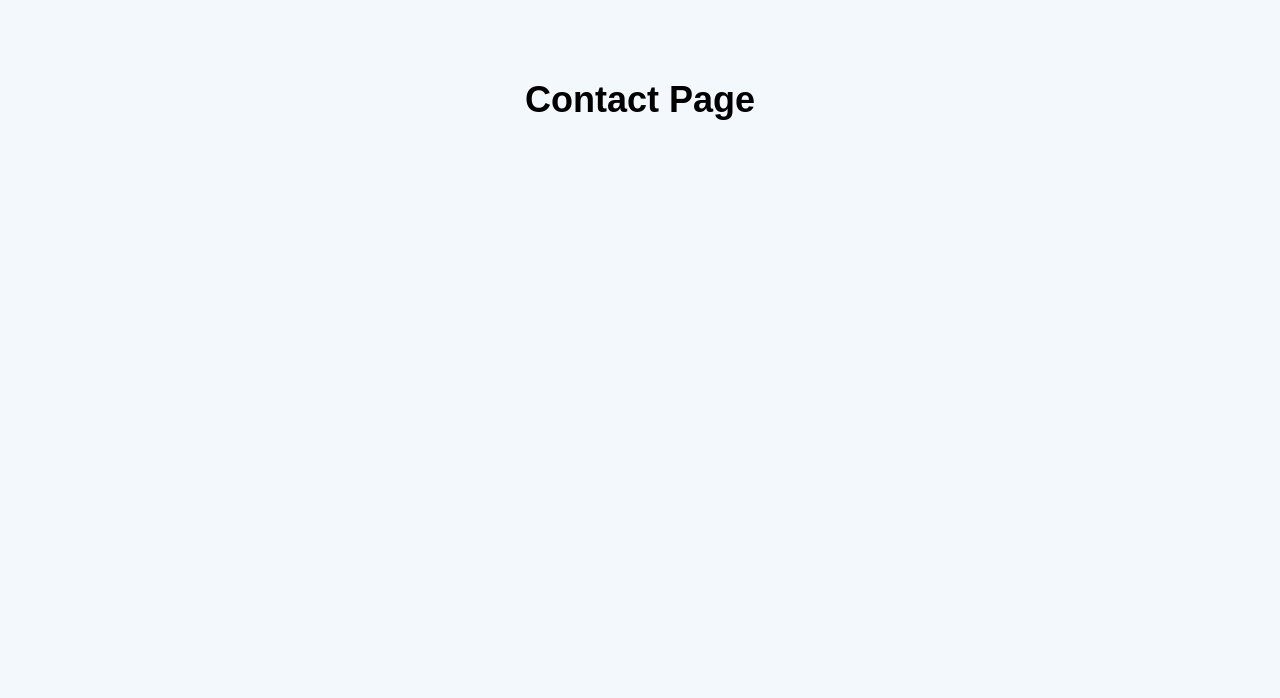
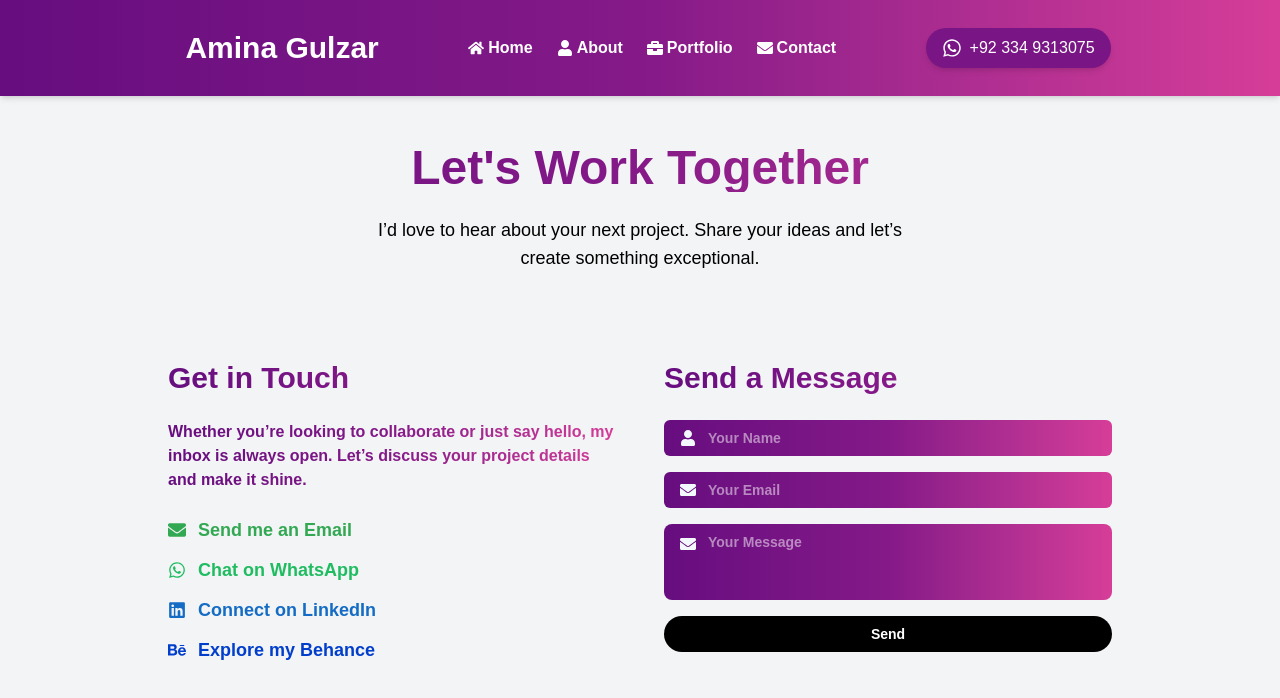
Before and after one commit to hassan-qureshii/Client-portfolio, a React (Vite) app: page /contact in a window 1280 px wide. Shown: the top 698 px of the page. Built offline with nearby package versions, Linux system fonts and the light colour scheme.

Commit message:
add fully functional contact page with form and social links

```diff
--- a/src/components/Footer.tsx
+++ b/src/components/Footer.tsx
@@ -26,9 +26,9 @@ const Footer = () => {
 
   // Social media + new icons (without href)
   const socialLinks = [
-    { icon: FaLinkedinIn, href: "https://www.linkedin.com" },
+    { icon: FaLinkedinIn, href: "https://www.linkedin.com/in/amina-gulzar-341846284/" },
     { icon: FaInstagram, href: "https://www.instagram.com/amina454096/?utm_source=qr&igsh=MTNzN2tleGozN3Izcg%3D%3D#" },
-    { icon: FaBehance, href: "https://www.behance.net" },
+    { icon: FaBehance, href: "https://www.behance.net/AminaGulzar" },
 
     // Added (NO href as requested)
     { icon: SiUpwork, href: null },
--- a/src/components/Header/HeaderLogo.tsx
+++ b/src/components/Header/HeaderLogo.tsx
@@ -4,17 +4,11 @@ import logo from "../../assets/logo.png";
 const HeaderLogo = () => {
   return (
     <div className="flex items-center">
-      <img
-        src={logo}
-        alt="Logo"
-        className="h-16 w-16 mb-2 border border-white rounded-full shadow-lg"
-      />
-
-    <motion.h1
+  <motion.h1
   initial={{ opacity: 0, y: -10 }}
   animate={{ opacity: 1, y: 0 }}
   transition={{ duration: 0.6 }}
-  className="text-2xl font-bold pl-4 "
+  className="text-2xl md:text-3xl font-bold pl-4 "
 >
   Amina Gulzar
 </motion.h1>
--- a/src/components/Header/MobileNav.tsx
+++ b/src/components/Header/MobileNav.tsx
@@ -16,7 +16,7 @@ interface MobileNavProps {
 
 const MobileNav: React.FC<MobileNavProps> = ({ close }) => {
   return (
-    <div className="fixed top-0 right-0 h-screen w-1/2 bg-gradient-to-r from-[#670D7F] via-[#851988] to-[#D63D98] text-white shadow-lg z-50 flex flex-col justify-start">
+    <div className="fixed top-0 right-0 h-screen w-1/2 bg-gradient-to-b from-[#670D7F] via-[#851988] to-[#D63D98] text-white shadow-lg z-50 flex flex-col justify-start">
 
       {/* Close button */}
       <div className="flex justify-end p-4">
@@ -54,7 +54,7 @@ const MobileNav: React.FC<MobileNavProps> = ({ close }) => {
       {/* WhatsApp button fixed at bottom */}
       <div className="mt-auto p-6">
         <a
-          href="https://wa.me/1234567890"  // replace with your real WhatsApp number
+          href="https://wa.me/923349313075"
           target="_blank"
           rel="noopener noreferrer"
           className="block w-full text-center bg-black text-[#f3f8fc] py-3 rounded-full font-semibold"
--- a/src/components/Hero.tsx
+++ b/src/components/Hero.tsx
@@ -4,7 +4,7 @@ import { Typewriter } from 'react-simple-typewriter'
 
 const Hero = () => {
   return (
-    <div className="w-full min-h-[60vh] md:min-h-[70vh] flex items-center justify-center bg-[#f3f8fc]">
+    <div className="w-full min-h-[70vh] flex items-center justify-center bg-[#f3f8fc]">
       <div className="flex flex-col justify-center items-center text-center">
 
         {/* Profile Image with Gradient Border + Hover Animation */}
--- a/src/pages/Contact.tsx
+++ b/src/pages/Contact.tsx
@@ -1,9 +1,151 @@
+import Header from "../components/Header/Header";
+import { FaEnvelope, FaWhatsapp, FaLinkedin, FaBehance, FaUser } from "react-icons/fa";
+import { useState } from "react";
+
 const Contact = () => {
+  const [name, setName] = useState("");
+  const [email, setEmail] = useState("");
+  const [message, setMessage] = useState("");
+
+  const handleSendWhatsApp = () => {
+    const phoneNumber = "+923349313075";
+    const text = `Hello, my name is ${name}. My email is ${email}. Message: ${message}`;
+    const url = `https://wa.me/${phoneNumber}?text=${encodeURIComponent(text)}`;
+    window.open(url, "_blank");
+  };
+
   return (
-    <div id='contact'>
-      <h1 className="text-4xl font-bold text-center mt-20">Contact Page</h1>
+    <div className="w-full min-h-screen bg-gray-100">
+      {/* Header */}
+      <Header />
+
+      {/* Hero Section */}
+      <div className="text-center py-12 px-4">
+        <h1 className="text-4xl md:text-5xl font-extrabold mb-6 bg-clip-text text-transparent
+          bg-gradient-to-r from-[#670D7F] via-[#851988] to-[#D63D98]
+          hover:scale-105 transition-transform duration-300">
+          Let's Work Together
+        </h1>
+        <p className="max-w-xl mx-auto text-lg text-black">
+          I’d love to hear about your next project. Share your ideas and let’s
+          create something exceptional.
+        </p>
+      </div>
+
+      {/* Contact Section */}
+      <div className="flex flex-col md:flex-row justify-center gap-12 py-10 px-6 rounded-lg">
+        {/* Contact Info */}
+        <div className="max-w-md text-black">
+          <h2 className="text-3xl font-bold mb-6 text-transparent bg-clip-text
+            bg-gradient-to-r from-[#670D7F] via-[#851988] to-[#D63D98]">Get in Touch</h2>
+          <p className="mb-6  text-transparent bg-clip-text
+            bg-gradient-to-r from-[#670D7F] via-[#851988] to-[#D63D98] font-bold">
+            Whether you’re looking to collaborate or just say hello, my inbox is
+            always open. Let’s discuss your project details and make it shine.
+          </p>
+
+          {/* Contact Options */}
+          <div className="space-y-3">
+            <div className="flex items-center gap-3 hover:scale-105 transition-transform">
+              <FaEnvelope size={18} className="text-[#33A853] font-bold" />
+              <a href="mailto:reshamjan046@gmail.com" className="text-lg hover:underline text-[#33A853] font-bold">
+                Send me an Email
+              </a>
+            </div>
+
+            <div className="flex items-center gap-3 hover:scale-105 transition-transform">
+              <FaWhatsapp size={18} className="text-[#20BC61] font-bold" />
+              <a
+                href="https://wa.me/923349313075"
+                target="_blank"
+                rel="noopener noreferrer"
+                className="text-lg hover:underline text-[#20BC61] font-bold"
+              >
+                Chat on WhatsApp
+              </a>
+            </div>
+
+            <div className="flex items-center gap-3 hover:scale-105 transition-transform">
+              <FaLinkedin size={18} className="text-[#146CC4] font-bold"/>
+              <a
+                href="https://www.linkedin.com/in/amina-gulzar-341846284/"
+                target="_blank"
+                rel="noopener noreferrer"
+                className="text-lg hover:underline text-[#146CC4] font-bold"
+              >
+                Connect on LinkedIn
+              </a>
+            </div>
+
+            <div className="flex items-center gap-3 hover:scale-105 transition-transform">
+              <FaBehance size={18} className="text-[#003ECB] font-bold" />
+              <a
+                href="https://www.behance.net/AminaGulzar"
+                target="_blank"
+                rel="noopener noreferrer"
+                className="text-lg hover:underline text-[#003ECB] font-bold"
+              >
+                Explore my Behance
+              </a>
+            </div>
+          </div>
+        </div>
+
+        {/* Form Section */}
+        <div className="max-w-md w-full">
+          <h2 className="text-3xl font-bold mb-6 text-transparent bg-clip-text
+            bg-gradient-to-r from-[#670D7F] via-[#851988] to-[#D63D98]">
+            Send a Message
+          </h2>
+          <div className="space-y-4">
+            {/* Name Input */}
+            <div className="flex items-center  bg-gradient-to-r from-[#670D7F] via-[#851988] to-[#D63D98] rounded-md px-4 py-2">
+              <FaUser className="text-[#f3f8fc] mr-3" />
+              <input
+                type="text"
+                placeholder="Your Name"
+                value={name}
+                onChange={(e) => setName(e.target.value)}
+                className="flex-1 text-white text-sm focus:outline-none font-bold"
+              />
+            </div>
+
+            {/* Email Input */}
+            <div className="flex items-center bg-gradient-to-r from-[#670D7F] via-[#851988] to-[#D63D98] rounded-md px-4 py-2">
+              <FaEnvelope className="text-[#f3f8fc] mr-3" />
+              <input
+                type="email"
+                placeholder="Your Email"
+                value={email}
+                onChange={(e) => setEmail(e.target.value)}
+                className="flex-1 text-white text-sm focus:outline-none font-bold"
+              />
+            </div>
+
+            {/* Message Input */}
+            <div className="flex items-start bg-gradient-to-r from-[#670D7F] via-[#851988] to-[#D63D98] rounded-lg px-4 py-2">
+              <FaEnvelope className="text-[#f3f8fc] mr-3 mt-1" />
+              <textarea
+                rows={3}
+                placeholder="Your Message"
+                value={message}
+                onChange={(e) => setMessage(e.target.value)}
+                className="flex-1 text-white text-sm focus:outline-none font-bold resize-none"
+              />
+            </div>
+
+            {/* Send Button */}
+            <button
+              onClick={handleSendWhatsApp}
+              className="w-full py-2 rounded-full bg-black text-white text-sm font-semibold hover:bg-[#D63D98] transition-colors"
+            >
+              Send
+            </button>
+          </div>
+        </div>
+      </div>
     </div>
-  )
-}
+  );
+};
 
-export default Contact
+export default Contact;
```
Also changed, not shown: src/components/Header/Hero.tsx (deleted).
